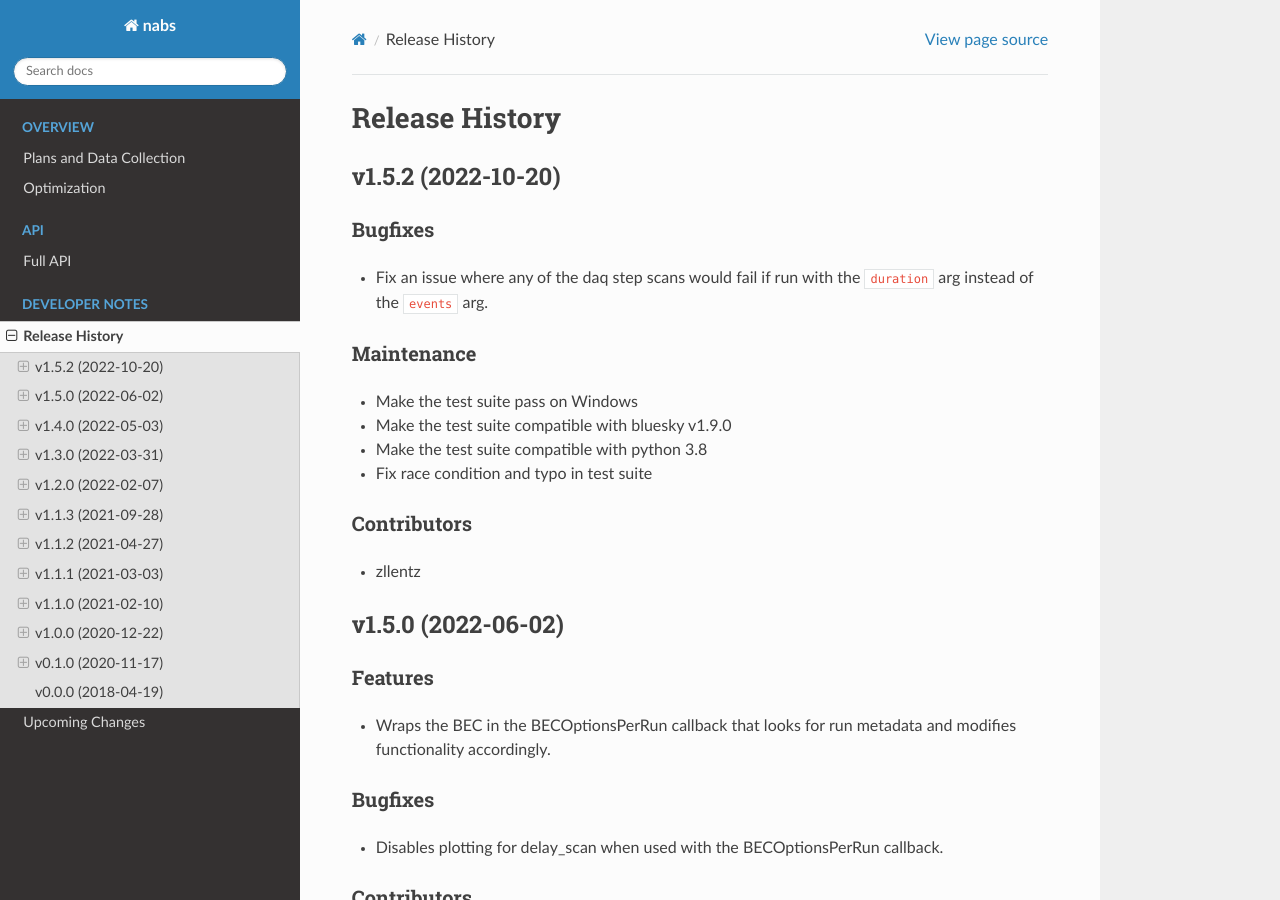
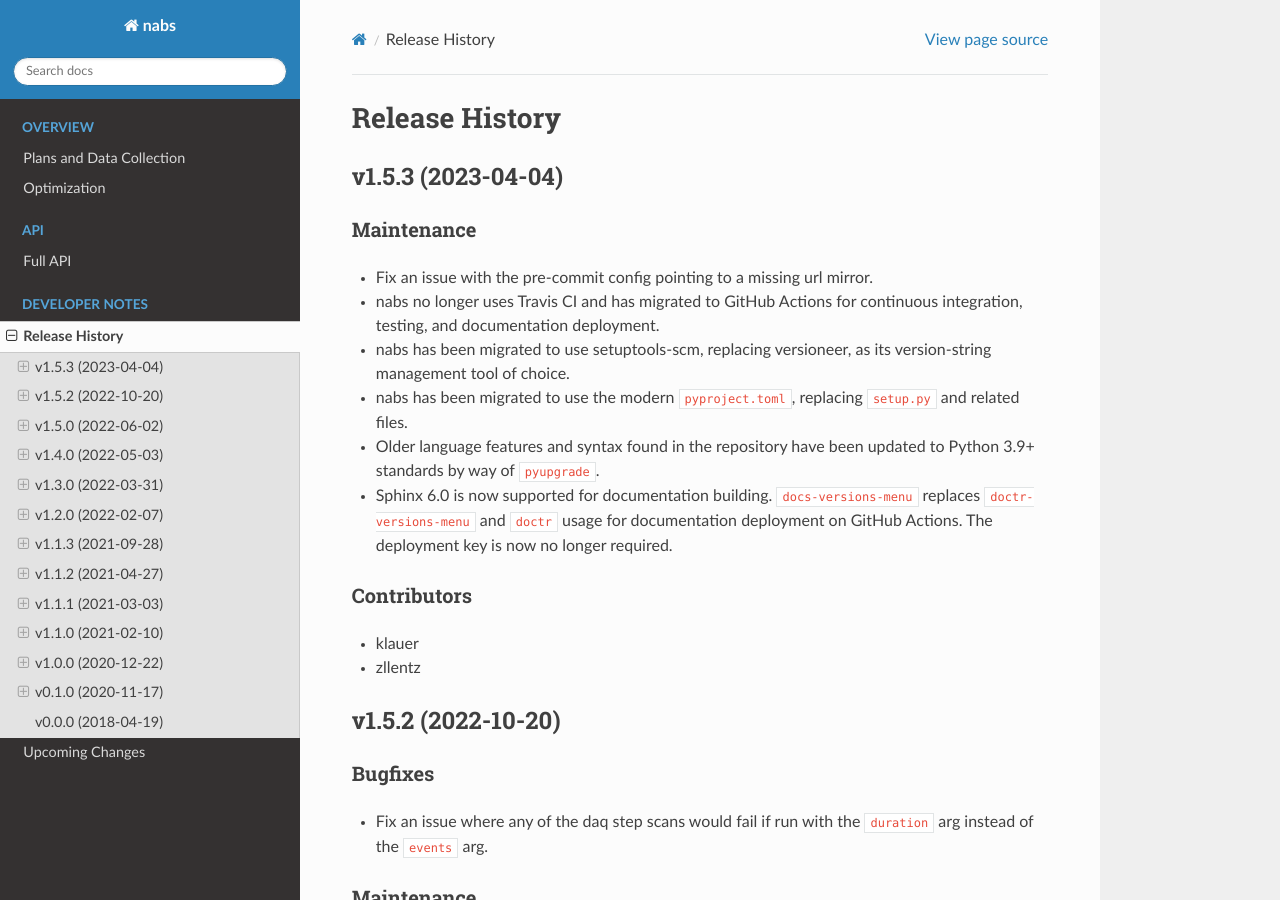
Before and after one commit to pcdshub/nabs, a Sphinx documentation site: the page built from docs/source/releases.rst, in a window 1280 px wide and 900 px high. Built offline with Sphinx 7.4.7 and the Read the Docs theme 2.0.0, drawn with Linux system fonts in a browser that asks for light colours.

Commit message:
DOC: run release notes script

```diff
--- a/docs/source/releases.rst
+++ b/docs/source/releases.rst
@@ -1,5 +1,31 @@
 Release History
 ###############
+
+
+v1.5.3 (2023-04-04)
+===================
+
+Maintenance
+-----------
+- Fix an issue with the pre-commit config pointing to a missing url mirror.
+- nabs no longer uses Travis CI and has migrated to GitHub Actions for
+  continuous integration, testing, and documentation deployment.
+- nabs has been migrated to use setuptools-scm, replacing versioneer, as its
+  version-string management tool of choice.
+- nabs has been migrated to use the modern ``pyproject.toml``, replacing
+  ``setup.py`` and related files.
+- Older language features and syntax found in the repository have been updated
+  to Python 3.9+ standards by way of ``pyupgrade``.
+- Sphinx 6.0 is now supported for documentation building.
+  ``docs-versions-menu`` replaces ``doctr-versions-menu`` and ``doctr`` usage
+  for documentation deployment on GitHub Actions.  The deployment key is now no
+  longer required.
+
+Contributors
+------------
+- klauer
+- zllentz
+
 
 
 v1.5.2 (2022-10-20)
```
Also changed, not shown: docs/source/upcoming_release_notes/67-maint_auto_fix_precommit.rst (deleted, +0 -22 lines), docs/source/upcoming_release_notes/68-migrate_gha.rst (deleted, +0 -34 lines).
